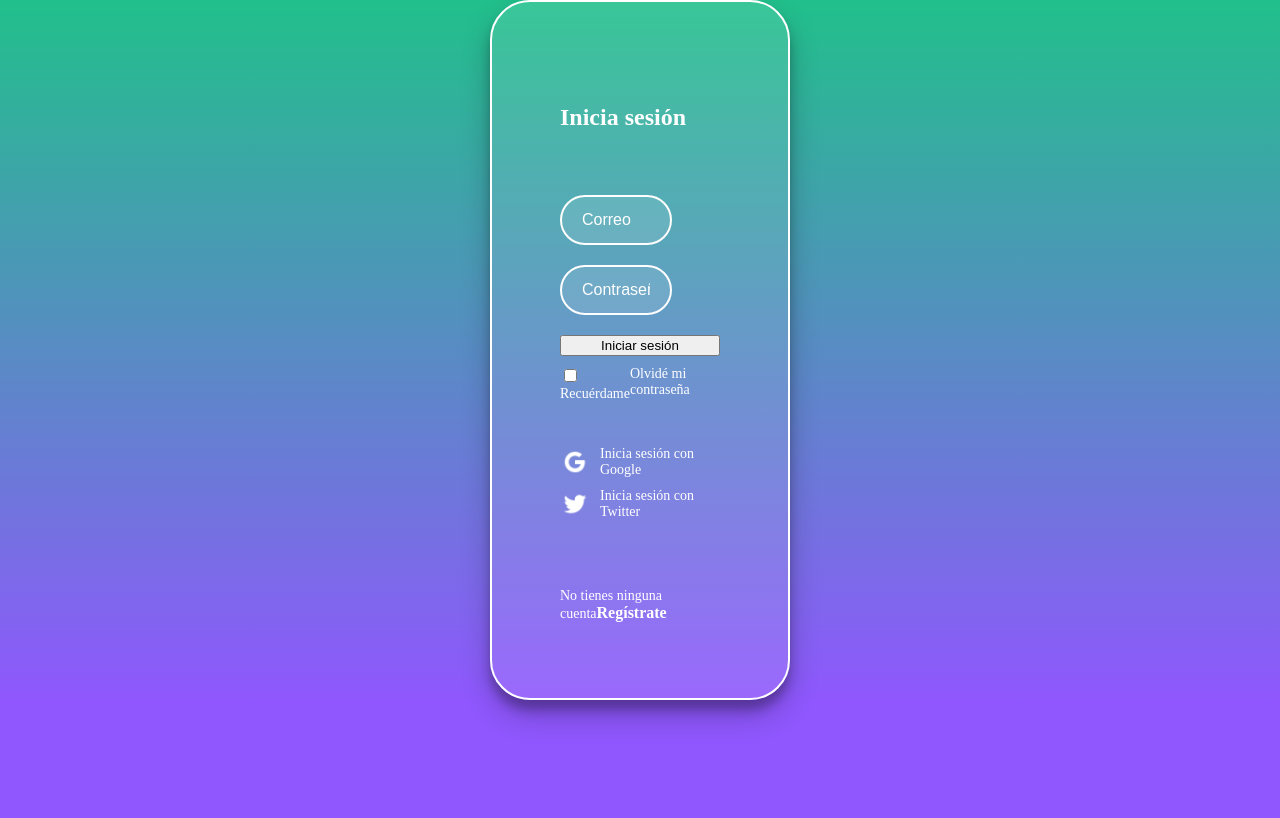
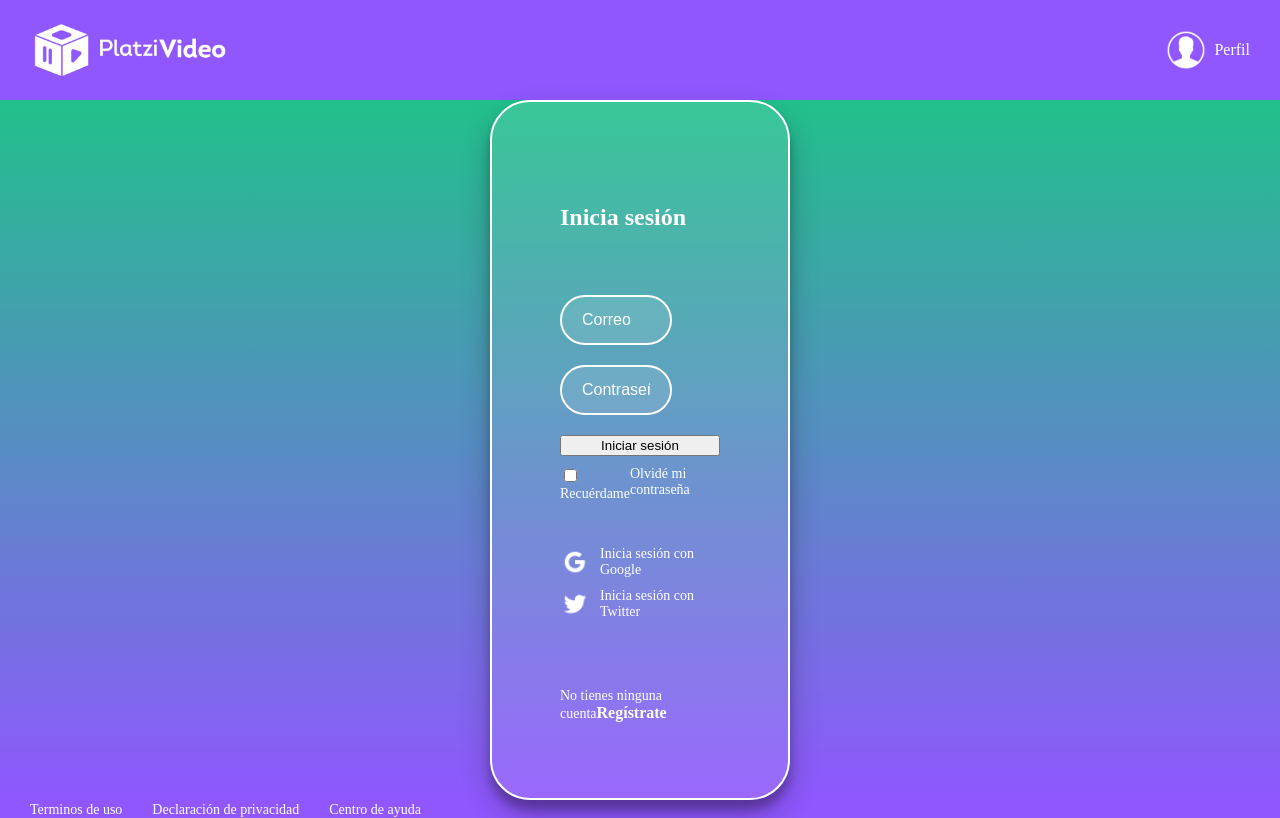
Before and after one commit to LorenzoVonM/ReactPlatziVideo, a React app: page /login in a window 1280 px wide. Built offline with nearby package versions, Linux system fonts and the light colour scheme; a web font is replaced by a local one.

Commit message:
added a Layout for the header and footer

```diff
--- /dev/null
+++ b/src/components/Layout.jsx
@@ -0,0 +1,13 @@
+import React from 'react';
+import Header from './Header';
+import Footer from './Footer';
+
+const Layout = ({ children }) => (
+  <div className='App'>
+    <Header />
+    {children}
+    <Footer />
+  </div>
+);
+
+export default Layout;
--- a/src/containers/Home.jsx
+++ b/src/containers/Home.jsx
@@ -17,8 +17,7 @@ const Home = () => {
   const initialState = useInitialState(API);
 
   return initialState.length === 0 ? <h1> Loading ... </h1> : (
-    <div className='App'>
-      <Header />
+    <>
       <Search />
 
       {initialState.mylist.length > 0 && (
@@ -46,9 +45,7 @@ const Home = () => {
 
         </Carousel>
       </Categories>
-
-      <Footer />
-    </div>
+    </>
   );
 };
 export default Home;
--- a/src/routes/App.js
+++ b/src/routes/App.js
@@ -4,15 +4,18 @@ import Home from '../containers/Home';
 import Login from '../containers/Login';
 import Register from '../containers/Register';
 import NotFound from '../containers/NotFound';
+import Layout from '../components/Layout';
 
 const App = () => (
   <BrowserRouter>
+    <Layout>
       <Switch>
         <Route exact path='/' component={Home} />
         <Route exact path='/login' component={Login} />
         <Route exact path='/Register' component={Register} />
         <Route component={NotFound} />
       </Switch>
+    </Layout>
   </BrowserRouter>
 );
 
```
Lines whose indentation alone changed are shown as unchanged.
